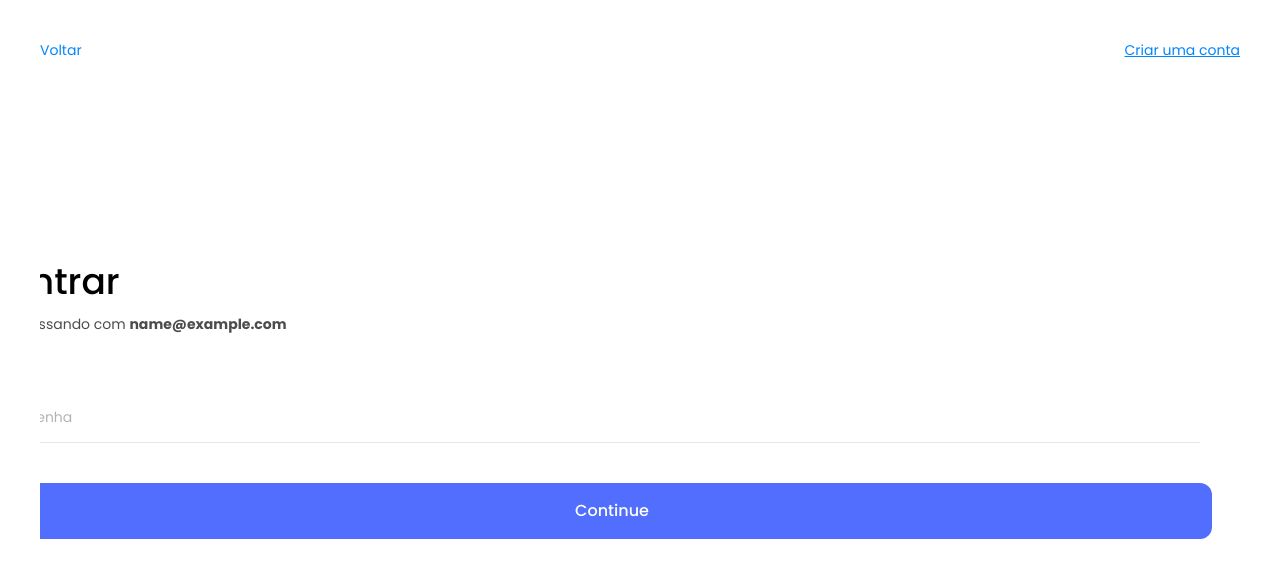
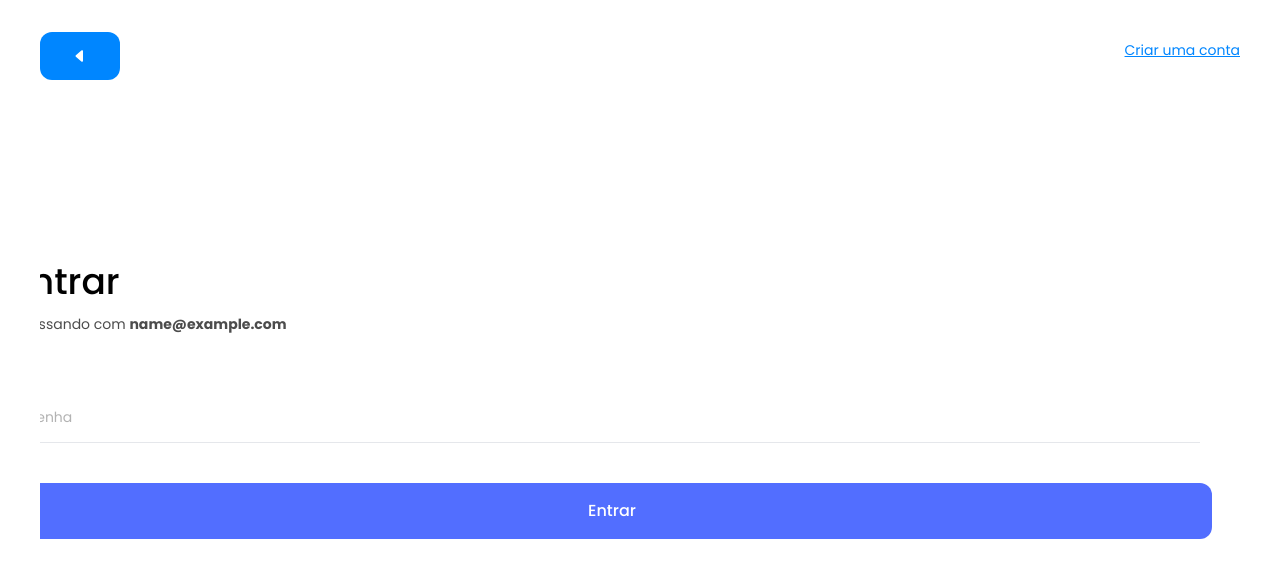
Before and after one commit to joaotanaca/orange-notes, a React (Vite) app: page / in a window 1280 px wide. Both pictures are taken after typing "name@example.com" into the empty fields and a click on the button "Continue". Shown: the top 578 px of the page. Built offline with nearby package versions, Linux system fonts and the light colour scheme.

Commit message:
chore: back button in login

```diff
--- a/package.json
+++ b/package.json
@@ -12,6 +12,7 @@
     "react": "^18.2.0",
     "react-dom": "^18.2.0",
     "react-hook-form": "^7.34.2",
+    "react-icons": "^4.4.0",
     "react-router": "^6.3.0",
     "react-router-dom": "^6.3.0",
     "vite-tsconfig-paths": "^3.5.0"
--- /dev/null
+++ b/src/components/atoms/Link.tsx
@@ -0,0 +1,16 @@
+import { PropsWithChildren } from 'react'
+import { Link as Anchor, LinkProps } from 'react-router-dom'
+
+const Link = ({
+    children,
+    className,
+    ...props
+}: PropsWithChildren<LinkProps>) => {
+    return (
+        <Anchor className={`text-[14px] text-link ${className}`} {...props}>
+            {children}
+        </Anchor>
+    )
+}
+
+export default Link
--- a/src/components/organisms/Login.tsx
+++ b/src/components/organisms/Login.tsx
@@ -1,7 +1,9 @@
-import React, { useCallback, useMemo, useRef, useState } from 'react'
+import { useCallback, useState } from 'react'
 import { useForm } from 'react-hook-form'
+import { BsCaretLeftFill } from 'react-icons/bs'
 import Button from '@atoms/Button'
 import Input from '@atoms/Input'
+import Link from '@atoms/Link'
 
 const fields = {
     email: 'translate-x-0',
@@ -17,7 +19,13 @@ const messages = {
     ),
 }
 
+const labelButton = {
+    email: 'Continue',
+    password: 'Entrar',
+}
+
 const Login = () => {
+    const [type, setType] = useState<keyof typeof fields>('email')
     const {
         register,
         handleSubmit,
@@ -26,8 +34,6 @@ const Login = () => {
         setFocus,
     } = useForm()
     const { email } = watch()
-
-    const [type, setType] = useState<keyof typeof fields>('email')
 
     const toogleType = () => {
         if (type === 'email') {
@@ -50,20 +56,17 @@ const Login = () => {
     return (
         <div className="relative h-screen flex justify-center p-10">
             {type === 'password' && (
-                <a
+                <Button
                     onClick={toogleType}
-                    className="absolute top-10 left-10 text-[14px] text-link cursor-pointer"
+                    className="absolute top-8 left-10 text-base bg-link text-white rounded-full cursor-pointer px-3 py-3"
                 >
-                    Voltar
-                </a>
+                    <BsCaretLeftFill />
+                </Button>
             )}
 
-            <a
-                className="absolute top-10 right-10 underline text-[14px] text-link"
-                href="/"
-            >
+            <Link className="absolute top-10 right-10 underline " to="/">
                 Criar uma conta
-            </a>
+            </Link>
             <form
                 onSubmit={handleSubmit(onSubmit)}
                 className="w-full overflow-hidden flex flex-col justify-center gap-10"
@@ -93,7 +96,7 @@ const Login = () => {
                 </div>
 
                 <Button type="submit" className="w-full">
-                    Continue
+                    {labelButton[type]}
                 </Button>
             </form>
         </div>
```
Also changed, not shown: 1 other file (tests, documents, lock files or other folders).
